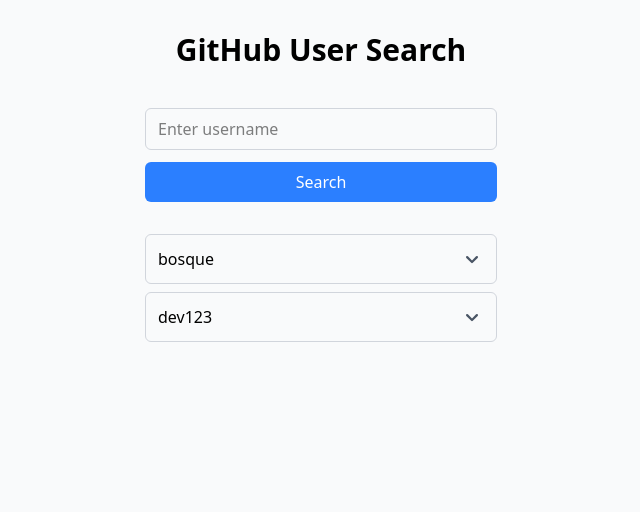
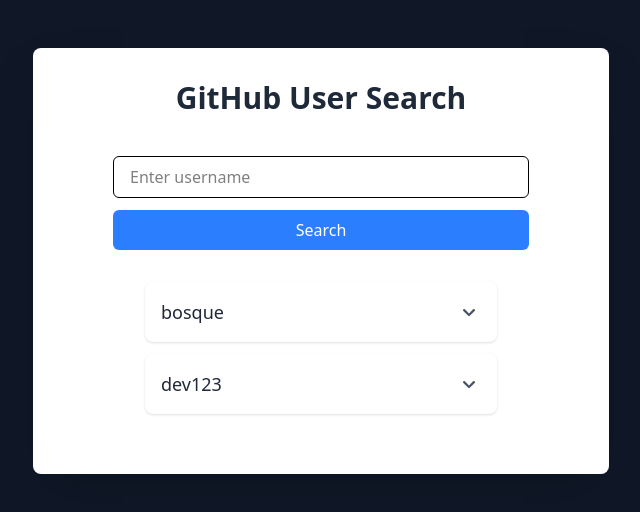
Before and after one commit to fadliEv/github-repo-explorer, a React (Vite) app: page / in a window 1280 px wide. Shown: the top 512 px of the page, without its empty margins (319-959 px from the left). Built offline with nearby package versions, Linux system fonts and the light colour scheme.

Commit message:
refactor : improving UI style

```diff
--- a/src/App.tsx
+++ b/src/App.tsx
@@ -41,11 +41,13 @@
   const handleSearch = (username: string) => {};
 
   return (
-    <div className="min-h-screen bg-gray-50 p-8">
-      <h1 className="text-3xl font-bold mb-6 text-center">GitHub User Search</h1>
+  <div className="app-background">
+    <div className="app-card">
+      <h1 className="app-title">GitHub User Search</h1>
       <InputUsername onSearch={handleSearch} />
       <UserList users={users} />
     </div>
+  </div>
   );
 };
 
--- a/src/components/InputUsername.tsx
+++ b/src/components/InputUsername.tsx
@@ -1,5 +1,4 @@
-import React, { useState } from 'react';
-import type { FC } from 'react'
+import React, { useState, type FC } from 'react';
 
 type InputUsernameProps = {
   onSearch: (username: string) => void;
@@ -10,24 +9,19 @@
 
   const handleSubmit = (e: React.FormEvent) => {
     e.preventDefault();
-    if (input.trim()) {
-      onSearch(input.trim());
-    }
+    if (input.trim()) onSearch(input.trim());
   };
 
   return (
-    <form onSubmit={handleSubmit} className="w-full max-w-sm mx-auto p-4">
+    <form onSubmit={handleSubmit} className="input-container">
       <input
         type="text"
         placeholder="Enter username"
         value={input}
         onChange={e => setInput(e.target.value)}
-        className="input-username"
+        className="input-text"
       />
-      <button
-        type="submit"
-        className="btn-search"
-      >
+      <button type="submit" className="input-btn">
         Search
       </button>
     </form>
--- a/src/components/RepoItem.tsx
+++ b/src/components/RepoItem.tsx
@@ -4,14 +4,14 @@
 
 const RepoItem: FC<{ repo: RepoModel }> = ({ repo }) => {
   return (
-    <div className="repo-item">
+    <div className="repo-item-container">
       <div>
         <div className="repo-title">{repo.name}</div>
         <div className="repo-description">{repo.description}</div>
       </div>
-        <div className="repo-stars flex items-center gap-1">
+      <div className="repo-stars">
+        <StarIcon className="w-5 h-5" />
         <span>{repo.stargazersCount}</span>
-            <StarIcon className="w-5 h-5 text-yellow-400" />
       </div>
     </div>
   );
--- a/src/components/UserItem.tsx
+++ b/src/components/UserItem.tsx
@@ -1,9 +1,7 @@
-import { useState } from 'react';
+import { useState, type FC } from 'react';
 import type { UserModel } from '../models/User';
-import type { FC } from 'react'
 import RepoItem from './RepoItem';
 import { ChevronDownIcon, ChevronUpIcon } from '@heroicons/react/16/solid';
-
 
 const UserItem: FC<UserModel> = ({ username, repos }) => {
   const [expanded, setExpanded] = useState(false);
@@ -11,8 +9,8 @@
   return (
     <div>
       <div
-        className="user-item"
-        onClick={() => setExpanded(prev => !prev)}
+        className="user-item-container"
+        onClick={() => setExpanded(p => !p)}
       >
         <span className="user-name">{username}</span>
         {expanded ? (
@@ -22,12 +20,10 @@
         )}
       </div>
       {expanded && (
-        <div className="user-item-expanded">
-          <div className="repo-list">
-             {repos.map(repo => (
-              <RepoItem key={repo.id} repo={repo} />
-            ))}
-          </div>
+        <div className="repo-wrapper">
+          {repos.map(repo => (
+            <RepoItem key={repo.id} repo={repo} />
+          ))}
         </div>
       )}
     </div>
--- a/src/styles/tailwind.css
+++ b/src/styles/tailwind.css
@@ -1,49 +1,42 @@
 @import "tailwindcss";
 
+/*---------------- APP --------------------------------------------  */
+
+.app-background {
+  @apply min-h-screen bg-gray-900 flex justify-center items-start py-12 px-4;
+}
+
+.app-card {
+  @apply bg-white rounded-lg shadow-2xl w-full max-w-xl p-8;
+}
+
+.app-title {
+  @apply text-3xl font-bold mb-6 text-center text-gray-800;
+}
 
 /*---------------- INPUTUSERNAME --------------------------------------------  */
 
-.input-username {
-  @apply w-full px-3 py-2 border border-gray-300 rounded-md focus:outline-none focus:ring-2 focus:ring-blue-500 mb-3;
+.input-container {
+  @apply max-w-md mx-auto p-4;
 }
-
-.btn-search {
+.input-text {
+  @apply w-full px-4 py-2 border rounded-md focus:outline-none focus:ring-2 focus:ring-blue-500 mb-3;
+}
+.input-btn {
   @apply w-full bg-blue-500 text-white py-2 rounded-md hover:bg-blue-600 transition;
 }
 
 /*---------------- USERITEM --------------------------------------------  */
 
 
-.user-item {
-  @apply border border-gray-300 rounded-md p-3 mb-2 cursor-pointer hover:bg-gray-100 flex justify-between items-center;
+.user-item-container {
+  @apply flex justify-between items-center p-4 bg-white rounded-lg shadow hover:shadow-md transition cursor-pointer mb-3;
 }
-
 .user-name {
-  @apply font-medium;
+  @apply text-lg font-medium text-gray-800;
 }
-
-.user-item-expanded {
-  @apply bg-gray-50 p-3 rounded mb-2;
-}
-
-.repo-list {
-  @apply mt-2 pl-4 border-l border-gray-300;
-}
-
-.repo-item {
-  @apply bg-gray-200 rounded p-2 mb-2 flex justify-between items-center;
-}
-
-.repo-title {
-  @apply font-semibold;
-}
-
-.repo-description {
-  @apply text-sm text-gray-700;
-}
-
-.repo-stars {
-  @apply text-sm font-medium;
+.repo-wrapper {
+  @apply pl-4 border-l-2 border-gray-200 ml-2;
 }
 
 /*---------------- USERLIST --------------------------------------------  */
@@ -51,3 +44,18 @@
 .user-list {
   @apply max-w-sm mx-auto p-4;
 }
+
+/*---------------- REPOITEM --------------------------------------------  */
+
+.repo-item-container {
+  @apply flex justify-between items-center bg-white rounded-lg p-4 shadow-sm hover:shadow-md transition mb-3;
+}
+.repo-title {
+  @apply text-lg font-semibold text-blue-600;
+}
+.repo-description {
+  @apply text-sm text-gray-600;
+}
+.repo-stars {
+  @apply flex items-center gap-1 text-yellow-500;
+}
```
Lines whose indentation alone changed are shown as unchanged.
